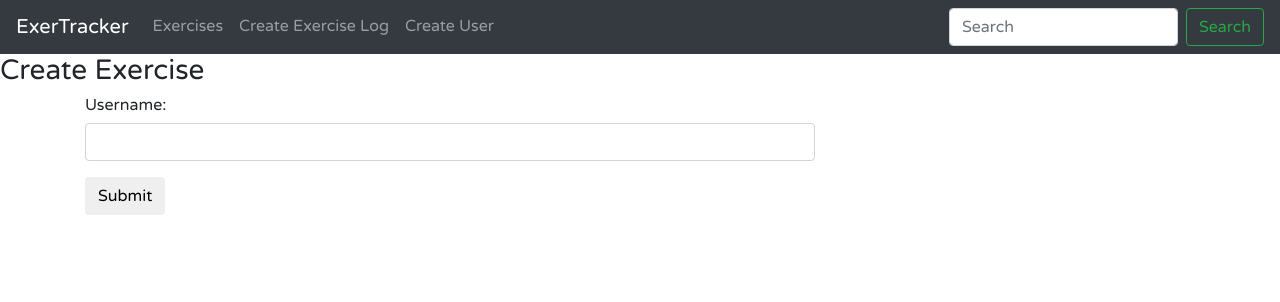
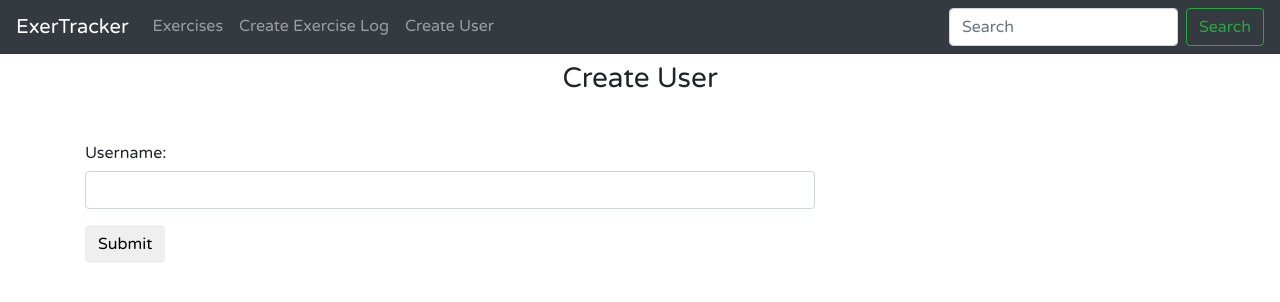
Before and after one commit to harsh-95/exercise-tracker, a React (Create React App) app in the folder exercise-tracker/frontend/: page /user in a window 1280 px wide. Shown: the top 302 px of the page. Built offline with nearby package versions, Linux system fonts and the light colour scheme.

Commit message:
ui and username state

```diff
--- a/exercise-tracker/frontend/src/components/CreateExercise.js
+++ b/exercise-tracker/frontend/src/components/CreateExercise.js
@@ -23,9 +23,11 @@ class CreateExercise extends Component{
         axios.get('http://localhost:3000/users').then(
             (res)=>{
                 if(res.data.length > 0){
+                    let user = {...this.state.user};
+                    user.username = res.data[0].username;
                     this.setState({
                         users: res.data.map((user)=>{return user.username}),
-                        username: res.data[0].username
+                        user
                     })
                 }
             }
@@ -73,8 +75,8 @@ class CreateExercise extends Component{
     render(){
         return(
             <div>
-                <h3>Create Exercise</h3>
-                <div className="container">
+                <h3 className="text-center my-2">Create Exercise</h3>
+                <div className="container my-5">
                     <div className="row">
                         <div className="col-md-8">
                             <form className="add-exercise-form" onSubmit={this.onSubmit} action="">
--- a/exercise-tracker/frontend/src/components/CreateUser.js
+++ b/exercise-tracker/frontend/src/components/CreateUser.js
@@ -35,13 +35,13 @@ class CreateUser extends Component{
     render(){
         return(
             <div>
-                <h3>Create Exercise</h3>
-                <div className="container">
+                <h3 className="text-center my-2">Create User</h3>
+                <div className="container my-5">
                     <div className="row">
                         <div className="col-md-8">
-                            <form class="add-exercise-form" onSubmit={this.onSubmit} action="">
+                            <form className="add-exercise-form" onSubmit={this.onSubmit} action="">
                                 <div className="form-group">
-                                    <label for="username">Username:</label>
+                                    <label htmlFor="username">Username:</label>
                                     <input type="text" name="username" id="username" onChange={this.onChangeUsername} value={this.state.username} className="form-control"/>
                                 </div>
                                 <input type="submit" className="btn btn-sucess" value="Submit"/>
--- a/exercise-tracker/frontend/src/components/ExercisesList.js
+++ b/exercise-tracker/frontend/src/components/ExercisesList.js
@@ -58,8 +58,8 @@ export default class ExercisesList extends Component {
       render() {
         return (
           <div>
-            <h3>Logged Exercises</h3>
-            <div className="container">
+            <h3 className="text-center my-2">Logged Exercises</h3>
+            <div className="container my-5">
                 <div className="row">
                     <div className="col-md-10 mx-auto">
                     <table className="table table-responsive-sm" style={{fontSize: "medium"}}>
```
